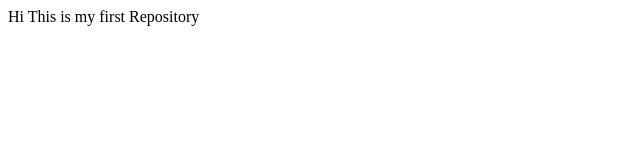
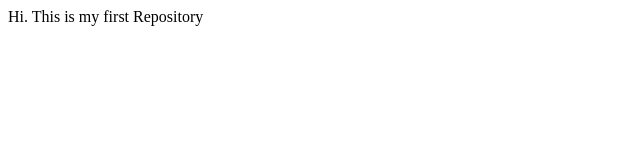
Before and after one commit to sujalnandanwar/Excel-Dashboard, a plain HTML site: page index.html in a window 1280 px wide. Shown: the full height of the page, 0-640 px from the left. Drawn offline with Linux system fonts and the light colour scheme.

Commit message:
readme change

```diff
--- a/index.html
+++ b/index.html
@@ -1,4 +1,4 @@
 <p>
-     Hi This is my first Repository
+     Hi. This is my first Repository
 
 </p>
```
